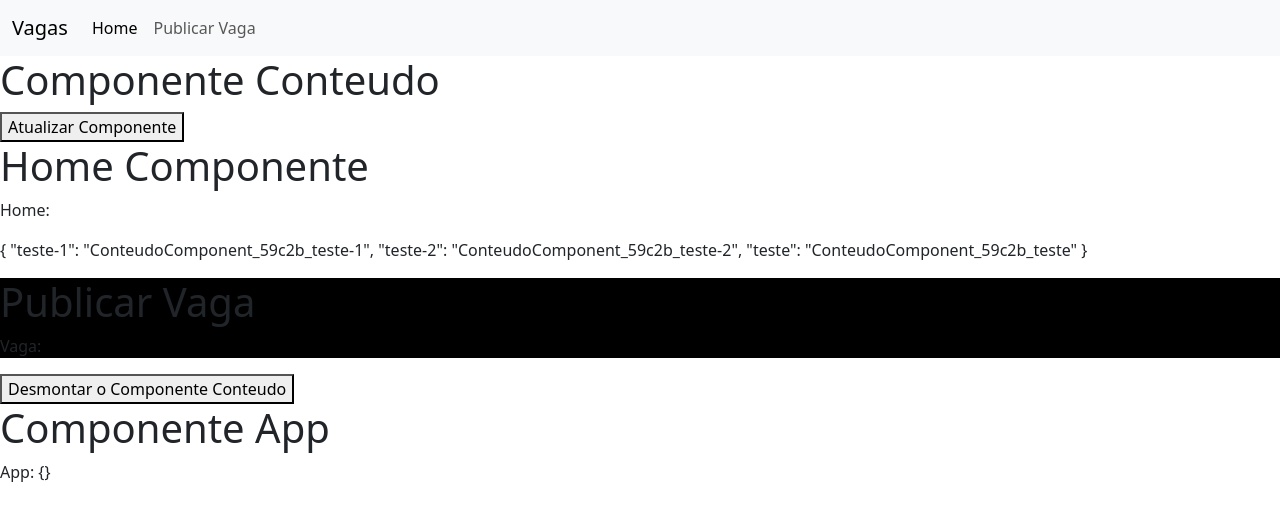
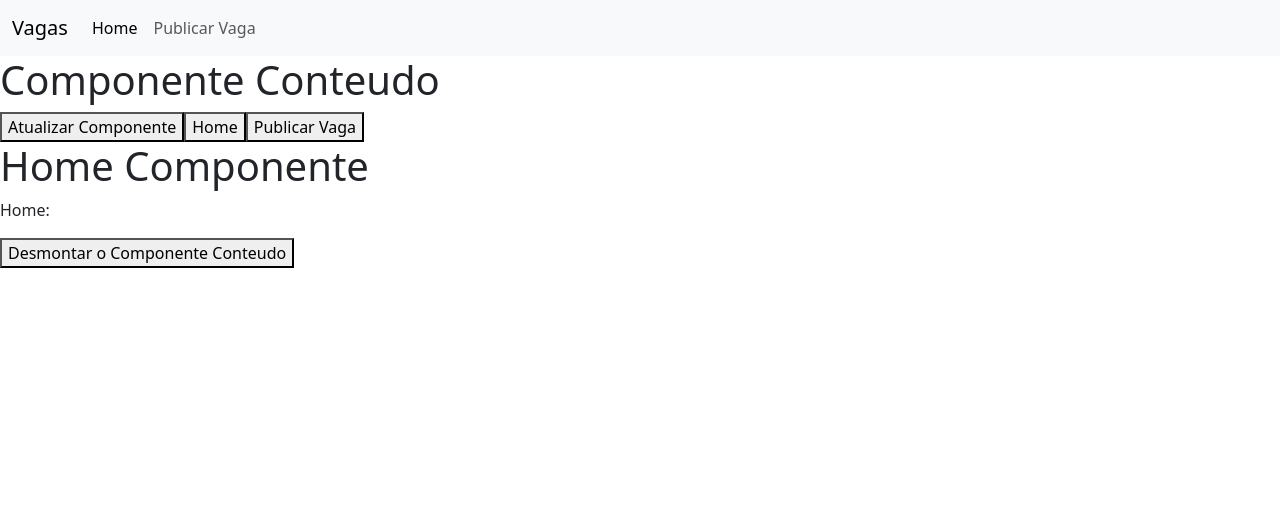
Before and after one commit to ProgramadorVictor/vagas-front, a Vue app: page / in a window 1280 px wide. Shown: the top 520 px of the page. Built offline with nearby package versions, Linux system fonts and the light colour scheme.

Commit message:
feat: renderização dinamicac oom tag 'component' do proprio vue

```diff
--- a/src/App.vue
+++ b/src/App.vue
@@ -12,8 +12,8 @@
   -->
   <ConteudoComponent v-if="visiblidade"/>
   <button @click="desmontarComponente">Desmontar o Componente Conteudo</button>
-  <h1>Componente App</h1>
-  <p>App: {{ $style }}</p>
+  <!-- <h1>Componente App</h1>
+  <p>App: {{ $style }}</p> -->
 </template>
 
 <script>
--- a/src/components/layouts/ConteudoComponent.vue
+++ b/src/components/layouts/ConteudoComponent.vue
@@ -2,15 +2,22 @@
     <div>
         <h1>{{titulo}}</h1>
         <button @click="atualizarComponente">Atualizar Componente</button>
-        <HomeKey/>
-        <p>{{ $style }}</p>
-        <PublicarVaga :class="$style.teste"/><!-- Somente funciona sem kebab-case. -->
-        <div :class="$style['teste-1']" v-show="show"><!-- Acessando o estilo pela propriedade $style usando o atributo 'module' em style. -->
+
+        <!-- Renderizando de modo dinamico um componente com a tag 'component' do vue. -->
+        <button @click="conteudo = 'HomeKey'">Home</button>
+        <button @click="conteudo = 'PublicarVaga'">Publicar Vaga</button>
+
+        <component :is="conteudo"/><!-- O componente carregado vai ser o valor de 'conteudo' dentro da propriedade data -->
+
+        <!-- <HomeKey/>
+        <p v-show="show">{{ $style }}</p>
+        <PublicarVaga :class="$style.teste"/> Somente funciona sem kebab-case.
+        <div :class="$style['teste-1']" v-show="show"> Acessando o estilo pela propriedade $style usando o atributo 'module' em style.
             Teste-1
         </div>
         <div :id="$style['teste-2']" v-show="show">
             Teste-2
-        </div>
+        </div> -->
     </div>
 </template>
 <script>
@@ -24,7 +31,8 @@
         data(){
             return{
                 show: false,
-                titulo: 'Componente Conteudo'
+                titulo: 'Componente Conteudo',
+                conteudo: 'HomeKey',
             }
         },
         methods:{
```
